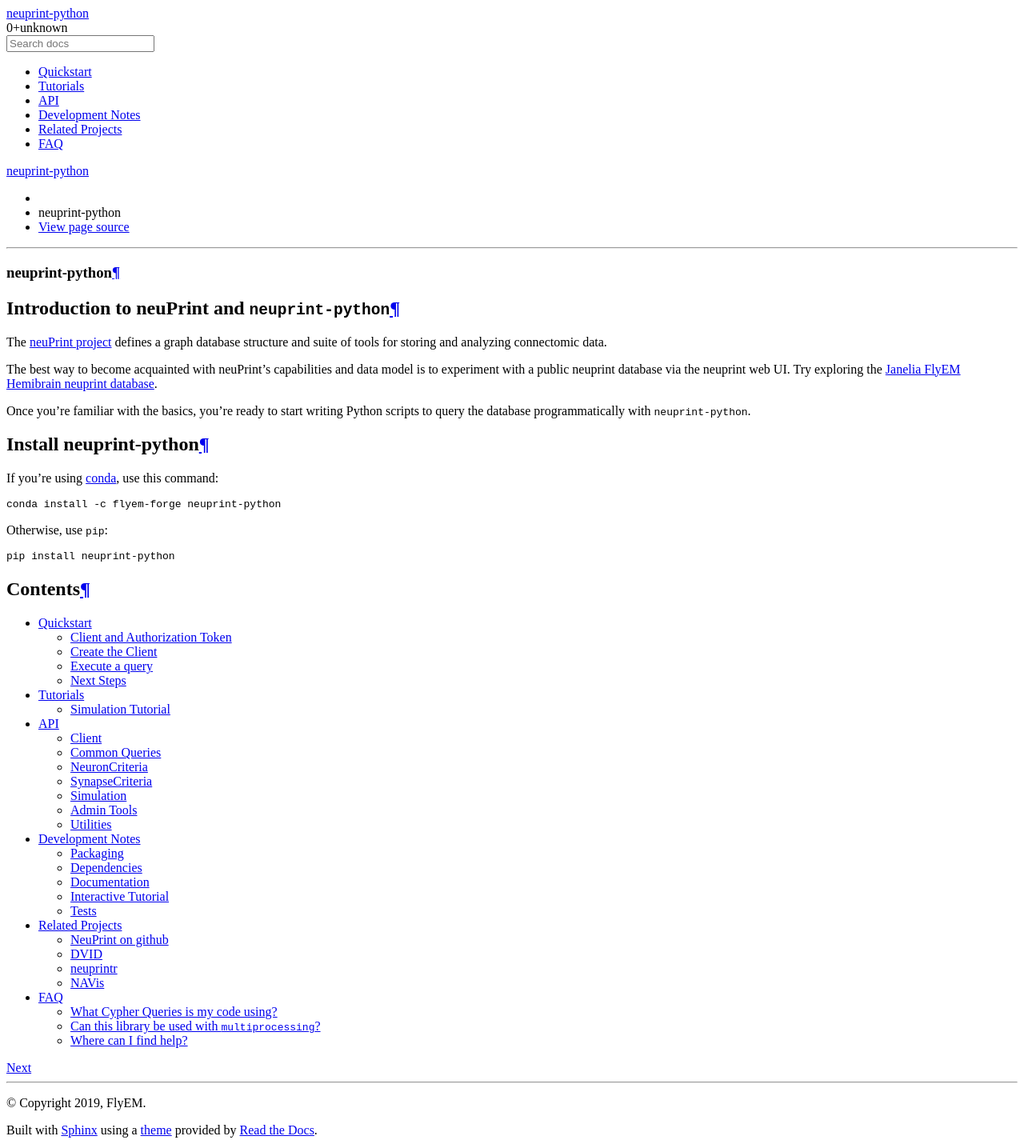
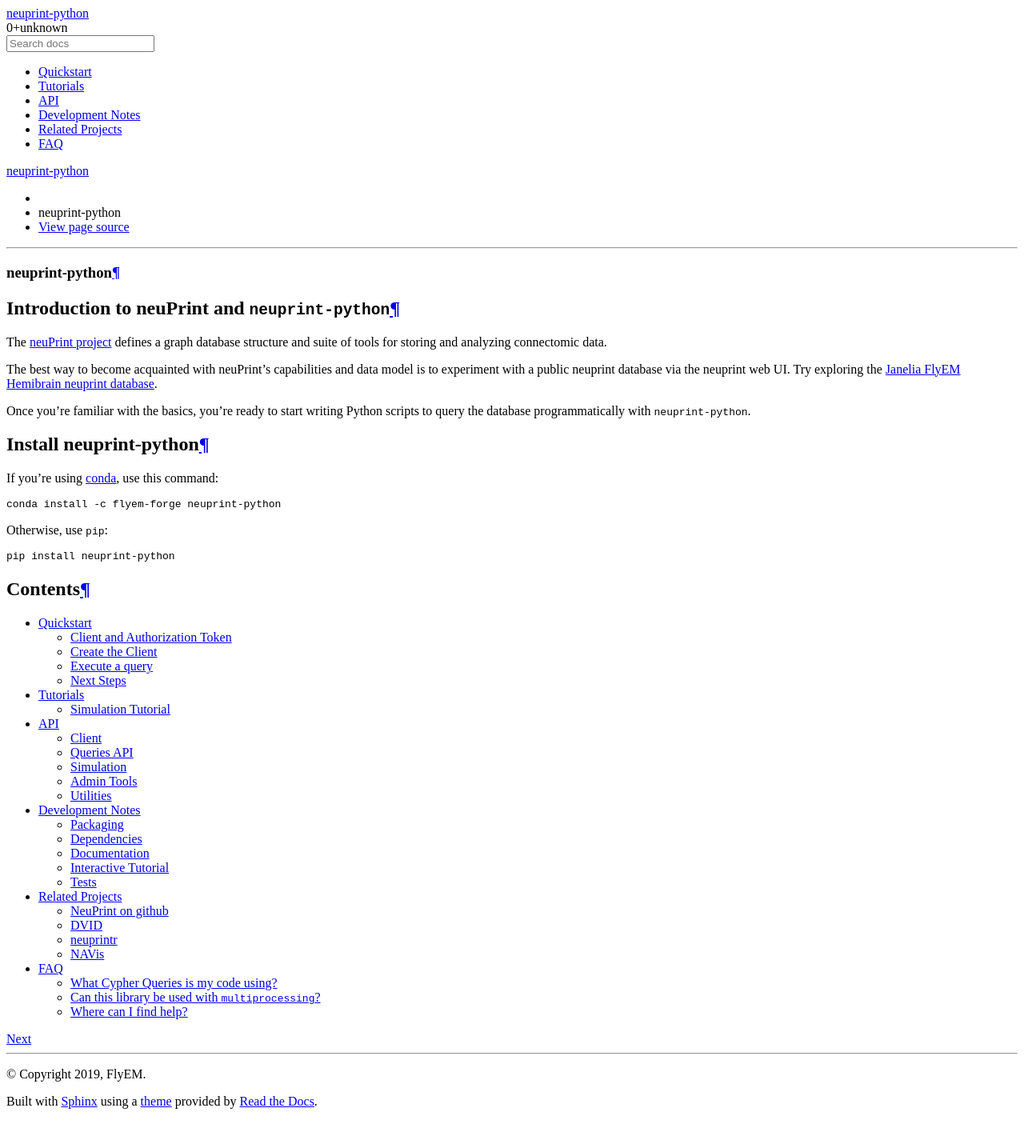
Before and after one commit to connectome-neuprint/neuprint-python, a Sphinx documentation site: the page built from docs/source/index.rst, in a window 1280 px wide. Shown: the whole page at 80% size. Built offline with Sphinx 7.4.7 and the Read the Docs theme 2.0.0, drawn with Linux system fonts in a browser that asks for light colours; pages that are not in the unit, such as notebooks, are missing from menus; after the commit the page ends 1394 px from its top, so only the background shows below that.

Commit message:
docs: Moved queries API docs into their own subsection in the TOC

```diff
--- a/docs/source/api.rst
+++ b/docs/source/api.rst
@@ -7,9 +7,7 @@ API
    :maxdepth: 2
 
    client
-   queries
-   neuroncriteria
-   synapsecriteria
+   queriesapi
    simulation
    admin
    utils
--- /dev/null
+++ b/docs/source/queriesapi.rst
@@ -0,0 +1,11 @@
+.. _queriesapi:
+
+Queries API
+===========
+
+.. toctree::
+   :maxdepth: 2
+
+   queries
+   neuroncriteria
+   synapsecriteria
```
